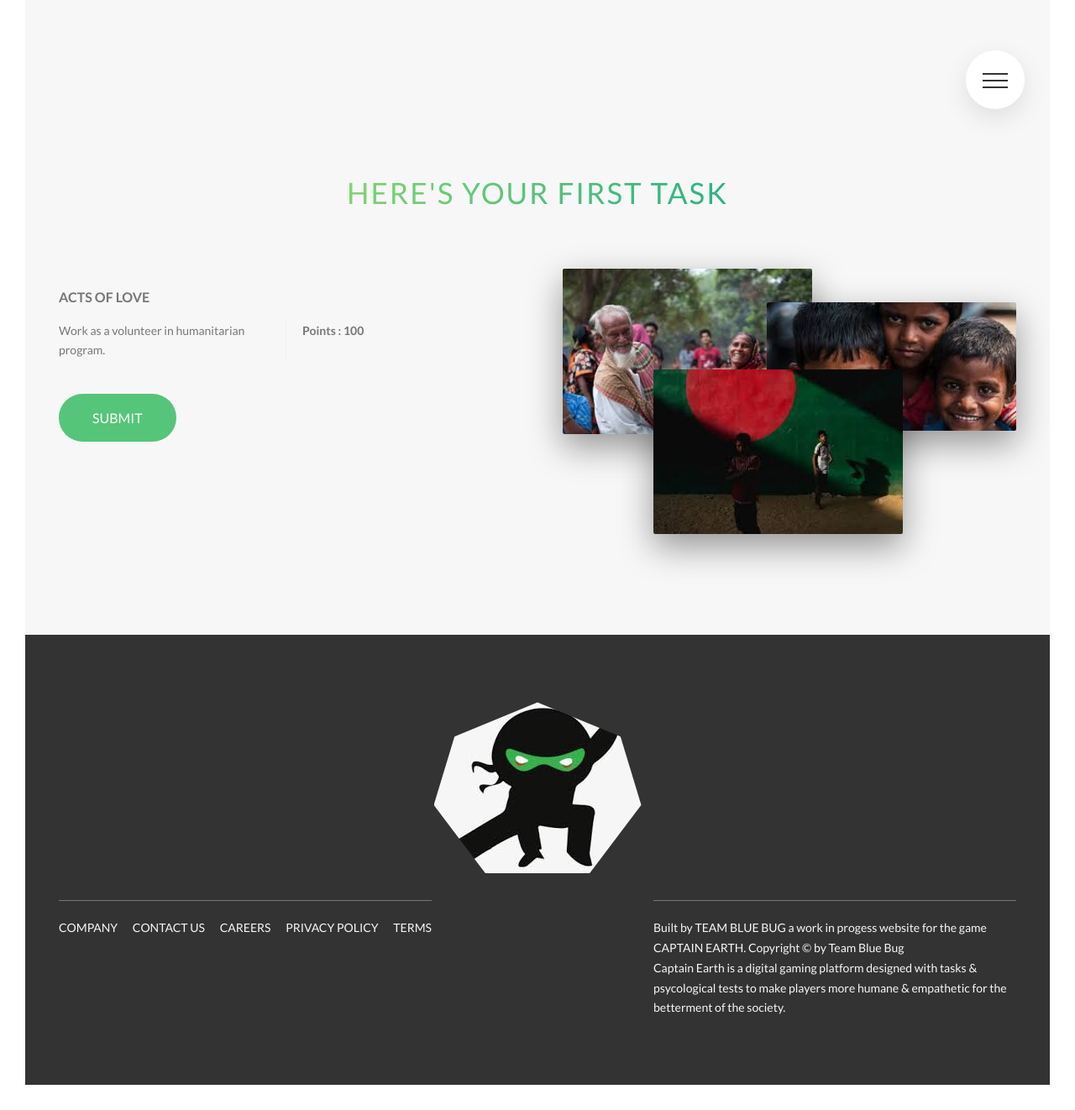
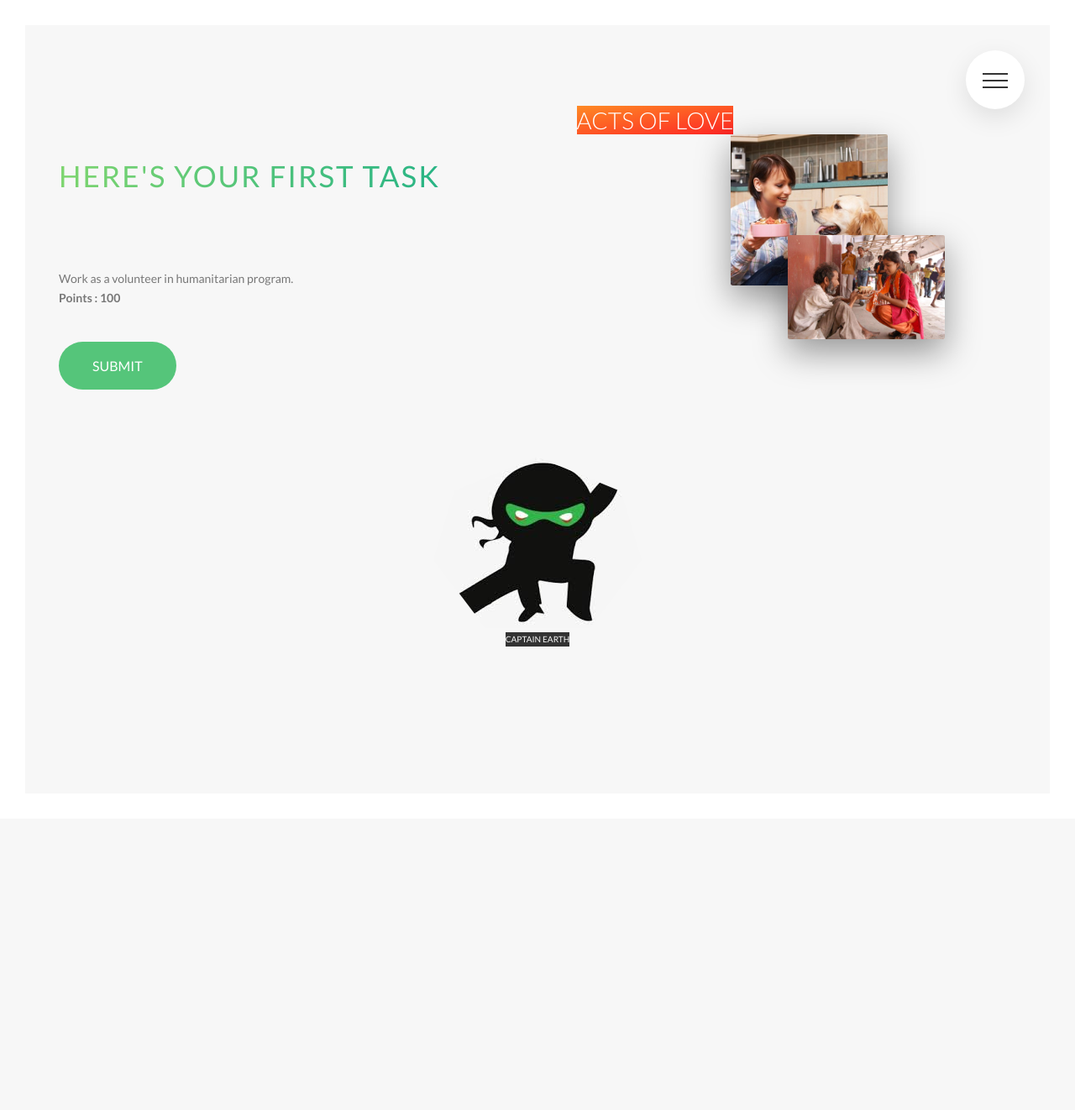
Before and after one commit to JahnnobiRahman/captain_earth, a PHP site: page /task1.html in a window 1280 px wide. Shown: the whole page at 84% size. After the commit the page ends 770 px from the top, so only its background shows below. Run offline with PHP 8.4, Linux system fonts and the light colour scheme.

Commit message:
lot of change is needed

```diff
--- a/sass/main.scss
+++ b/sass/main.scss
@@ -6,6 +6,7 @@
 @import "base/base";
 @import "base/typography";
 @import "base/utilities";
+
 
 @import "components/bg-video";
 @import "components/button";
--- a/sass/pages/_home.scss
+++ b/sass/pages/_home.scss
@@ -96,3 +96,13 @@ url(../img/nat-10.jpg);
         }
     }
 }
+
+.section-task {
+
+    background-color: $color-grey-light-1;
+    padding: 15rem 0 15rem 0;
+
+    @include respond(tab-port) {
+        padding: 10rem 0;
+    }
+}
--- a/task1.html
+++ b/task1.html
@@ -38,85 +38,53 @@
         </div>
 
 
-        <main>
 
+        <section class="section-task">
 
-        <section class="section-tours" id="section-tours">
-            <div class="u-center-text u-margin-bottom-big">
-                <h2 class="heading-secondary">
-                    Here's your first task
-                </h2>
-            </div>
+            <h1 class="card__heading u-center-text">
+                <span class=" card__heading-span--1">ACTS OF LOVE</span>
+            </h1>
 
             <div class="row">
-                <div class="col-1-of-2">
-                    <h2 class="heading-tertiary u-margin-bottom-small">Acts Of Love</h2>
-
+                <div class="col-2-of-3">
+                    <div class="u-margin-bottom-big">
+                        <h5 class="heading-secondary">
+                            Here's your first task
+                        </h5>
+                    </div>
 
                 <p class="popup__text">
                     Work as a volunteer in humanitarian program.
                     <br>
                     <b>Points : 100</b>
+
                 </p>
 
                 <a href="index.html" class="btn btn--green">Submit</a>
             </div>
 
-            <div class="col-1-of-2">
+            <div class="col-1-of-3">
                 <div class="composition">
 
-                    <img srcset="img/wow.jpg 300w, img/wow.jpg 1000w"
+                    <img srcset="img/love1.jpg 300w, img/love1.jpg 1000w"
                          sizes="(max-width: 56.25em) 20vw, (max-width: 37.5em) 30vw, 300px"
                          alt="Photo 1"
                          class="composition__photo composition__photo--p1"
-                         src="img/aol01.jpeg">
+                         src="img/love1.jpg">
 
-                    <img srcset="img/picchi.jpg 300w, img/picchi.jpg 1000w"
-                         sizes="(max-width: 56.25em) 20vw, (max-width: 37.5em) 30vw, 300px"
-                         alt="Photo 2"
-                         class="composition__photo composition__photo--p2"
-                         src="img/aol02.jpg">
 
-                    <img srcset="img/desh.jpg 300w, img/desh.jpg 1000w"
+                    <img srcset="img/love2.jpg 300w, img/love2.jpg 1000w"
                          sizes="(max-width: 56.25em) 20vw, (max-width: 37.5em) 30vw, 300px"
                          alt="Photo 3"
                          class="composition__photo composition__photo--p3"
-                         src="img/aol03.jpg">
+                         src="img/love2.jpg">
 
 
                 </div>
             </div>
         </div>
 
-
-
-        <div class="popup" id="popup2">
-            <div class="popup__content">
-                <div class="popup__left">
-                    <img src="img/lead1.jpg" alt="Tour photo" class="popup__img">
-                    <img src="img/lead2.jpg" alt="Tour photo" class="popup__img">
-                </div>
-                <div class="popup__right">
-                    <a href="#section-tours" class="popup__close">&times;</a>
-                    <h2 class="heading-secondary u-margin-bottom-small">LEADERSHIP</h2>
-                    <h3 class="heading-tertiary u-margin-bottom-small">Task 01</h3>
-                    <p class="popup__text">
-                        Work as a volunteer in humanitarian program.
-                        <br>
-                        <b>Points : 100</b>
-                    </p>
-                    <a href="#" class="btn btn--green">PLAY!</a>
-                </div>
-            </div>
-        </div>
-    </section>
-
-    </main>
-
-
-    <footer class="footer">
-        <div class="footer__logo-box">
-
+    <div class="footer__logo-box u-center-text">
             <picture class="footer__logo">
                 <source srcset="img/ehero.jpg 1x, img/ehero.jpg 2x"
                         media="(max-width: 37.5em)">
@@ -124,44 +92,13 @@
 
                 style="clip-path: polygon(50% 0%, 90% 20%, 100% 60%, 75% 100%, 25% 100%, 0% 60%, 10% 20%);">
 
-            </picture>
+            <p class="u-center-text">
+            <a href="#" class="footer__link"> Captain Earth </a>
+            </p>
+        </picture>
+    </div>
 
-
-
-        </div>
-        <div class="row">
-            <div class="col-1-of-2">
-                <div class="footer__navigation">
-                    <ul class="footer__list">
-                        <li class="footer__item"><a href="#" class="footer__link">Company</a></li>
-                        <li class="footer__item"><a href="#" class="footer__link">Contact us</a></li>
-                        <li class="footer__item"><a href="#" class="footer__link">Careers</a></li>
-                        <li class="footer__item"><a href="#" class="footer__link">Privacy policy</a></li>
-                        <li class="footer__item"><a href="#" class="footer__link">Terms</a></li>
-                    </ul>
-                </div>
-            </div>
-            <div class="col-1-of-2">
-                <p class="footer__copyright">
-                    Built by  <a href="#" class="footer__link"> Team Blue Bug </a> a work in progess website for the game  <a href="#" class="footer__link">Captain Earth </a>.
-                    Copyright &copy; by Team Blue Bug<br> Captain Earth is a digital gaming platform designed with
-                    tasks & psycological tests to make players
-                    more humane & empathetic for the betterment of the society.
-                </p>
-            </div>
-        </div>
-    </footer>
-
-
-
-
-
-
-
-
-
-
-
+</section>
 
 
     </body>
```
Also changed, not shown: css/style.comp.css (+7 -0 lines), css/style.concat.css (+7 -0 lines), css/style.prefix.css (+8 -1 lines), css/style.css.
